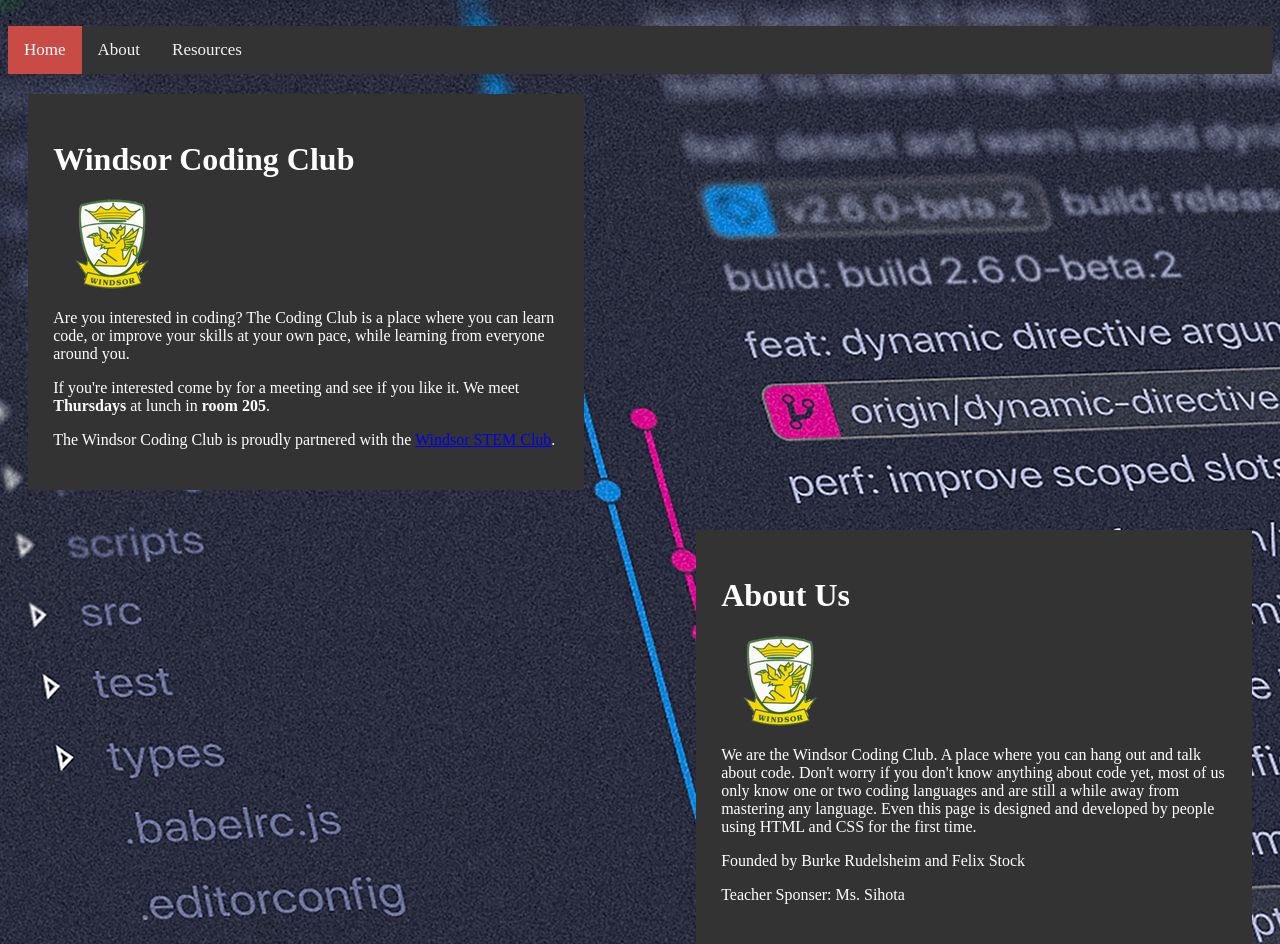
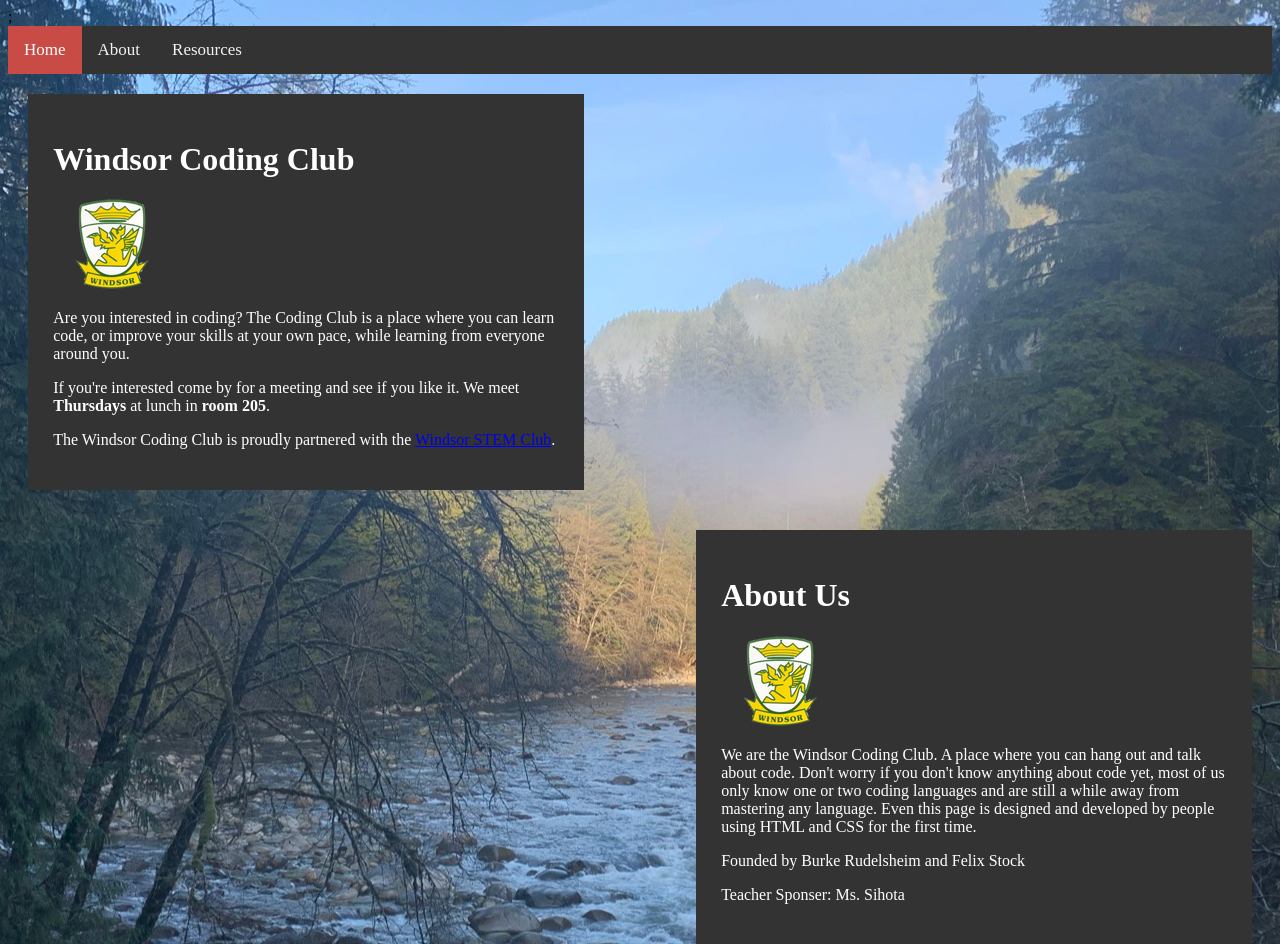
Before and after one commit to burkerude/windsor-coding-club, a Flask app: page / in a window 1280 px wide. Shown: the top 944 px of the page. Run offline with Flask 2, Linux system fonts and the light colour scheme.

Commit message:
added different background images(plural) yes I know i did it a bad way, use jinja 2 variables instead

```diff
--- a/app/routes.py
+++ b/app/routes.py
@@ -1,5 +1,6 @@
 #!/usr/bin/env python3
 from flask import Flask, render_template
+import random
 
 app = Flask(__name__)
 
@@ -9,16 +10,15 @@ app.config['SEND_FILE_MAX_AGE_DEFAULT'] = 0
 #Routes
 @app.route("/")
 def root():
-    return render_template("home.html")
+    return render_template("home.html").replace("background.JPEG", f"backgrounds/{random.randint(0, 3)}.JPEG")
 
 @app.route("/home")
 def home():
     return render_template("home.html")
-
 
 @app.route("/resources")
 def resources():
     return render_template("resources.html")
 
 if __name__ == '__main__':
-  app.run(host = '0.0.0.0', debug=False, port=5000)
+  app.run(host = '0.0.0.0', debug=True, port=5000)
--- a/app/templates/layout.html
+++ b/app/templates/layout.html
@@ -8,7 +8,8 @@
 <body>
 <style>
   body{
-      background-image: url("{{ url_for('static', filename='img/Home-Image.jpg') }}");
+      background: url("{{ url_for('static', filename='img/background.JPEG') }}") no-repeat;
+      background-position: center;
   }
 </style>
 
```
Also changed, not shown: app/static/css/main.css (line endings or trailing spaces), app/static/img/Home-Image.jpg (deleted), app/static/img/WindsoreCREST2C.jpg (deleted), app/static/img/backgrounds/0.JPEG (added), app/static/img/backgrounds/1.JPEG (added), app/static/img/backgrounds/2.JPEG (added), app/static/img/backgrounds/3.JPEG (added), app/static/img/python code - Chris Ried.jpg (deleted), test.txt (added).
